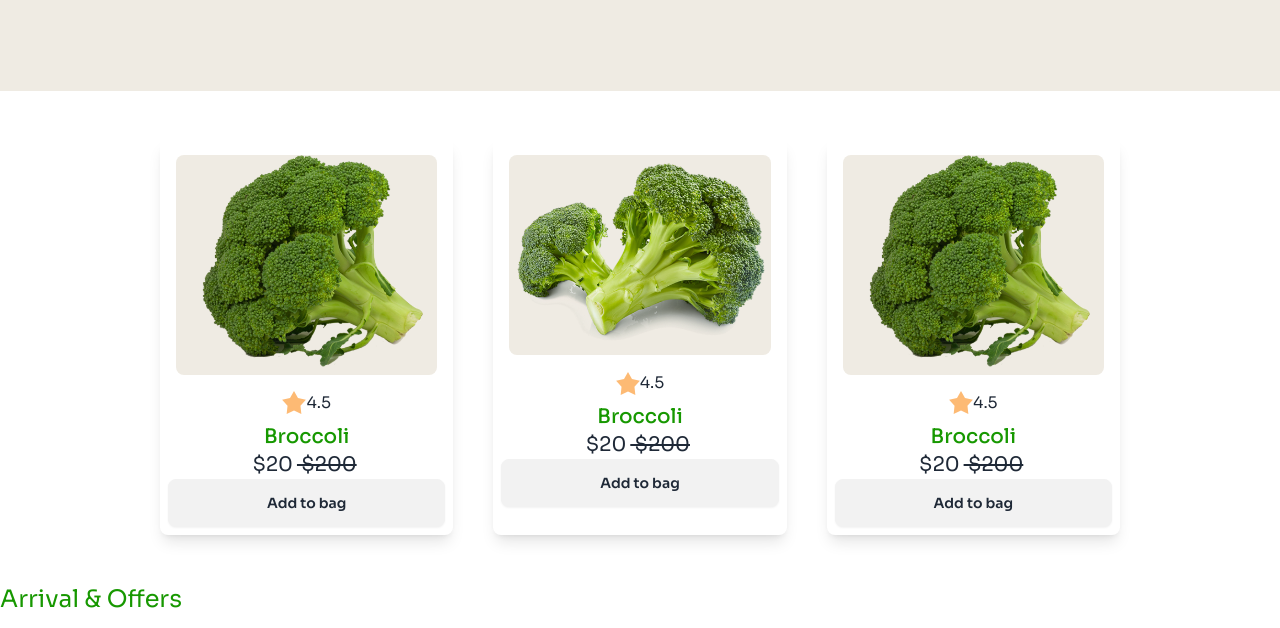
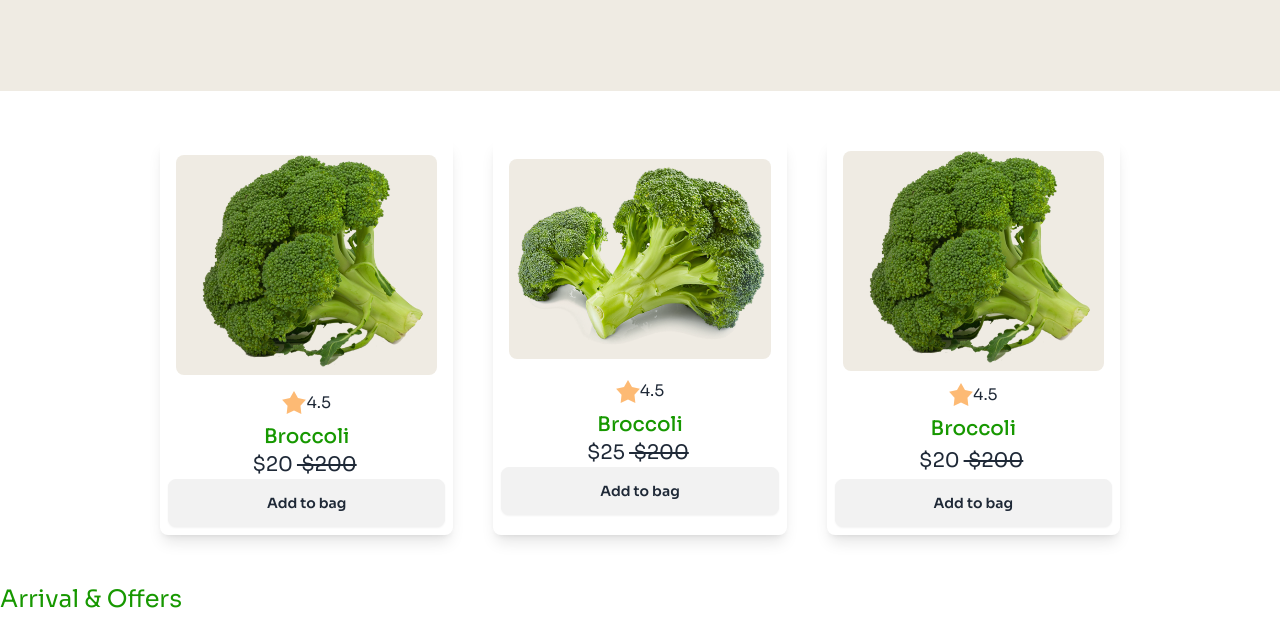
Before and after one commit to NaimuL295/Assigment-3, a plain HTML site: page index.html in a window 1280 px wide. Shown: the part 2240-2868 px from the top of the page. Drawn offline with nearby package versions, Linux system fonts and the light colour scheme.

Commit message:
change css

```diff
--- a/index.html
+++ b/index.html
@@ -338,12 +338,12 @@
 </div>
 <div class="p-2  flex flex-col">
   <h4 class="text-xl font-medium text-textbg text-center "> Broccoli</h4>
-  <p class="text-xl text-center ">   $20<s class="p-1">      $200</s> </p>
+  <p class="text-xl text-center ">$20<s class="p-1">  $200</s> </p>
    <button class="btn   border"> Add to bag </button>
 </div>
     </div>
     <div class="shadow-lg rounded-lg " >
-<div class="px-4 py-4"><img class=" bg-[#EFEBE3]  rounded-lg" src="./c2-assets/broccolitwo.png" alt="">   </div>
+<div class="px-4 py-5"><img class=" bg-[#EFEBE3]  rounded-lg" src="./c2-assets/broccolitwo.png" alt="">   </div>
 <div class="flex justify-center">
   <div class="rating text-center  ">
     <input
@@ -356,12 +356,12 @@
 </div>
 <div class="p-2  flex flex-col">
   <h4 class="text-xl font-medium text-textbg text-center "> Broccoli</h4>
-  <p class="text-xl text-center ">   $20<s class="p-1">      $200</s> </p>
+  <p class="text-xl text-center "> $25<s class="p-1"> $200</s> </p>
    <button class="btn   border"> Add to bag </button>
 </div>
     </div>
     <div class="shadow-lg rounded-lg " >
-<div class="px-4 py-4"><img class=" bg-[#EFEBE3]  rounded-lg" src="./c2-assets/broccoli.png" alt="">   </div>
+<div class="px-4 py-3"><img class=" bg-[#EFEBE3]  rounded-lg" src="./c2-assets/broccoli.png" alt="">   </div>
 <div class="flex justify-center ">
   <div class="rating text-center  ">
     <input
@@ -372,7 +372,7 @@
     <p class="text-base font-normal"> 4.5</p>
   </div>
 </div>
-<div class="p-2  flex flex-col">
+<div class="p-2  space-y-1 flex flex-col">
   <h4 class="text-xl font-medium text-textbg text-center "> Broccoli</h4>
   <p class="text-xl text-center ">   $20<s class="p-1">      $200</s> </p>
    <button class="btn   border"> Add to bag </button>
```
